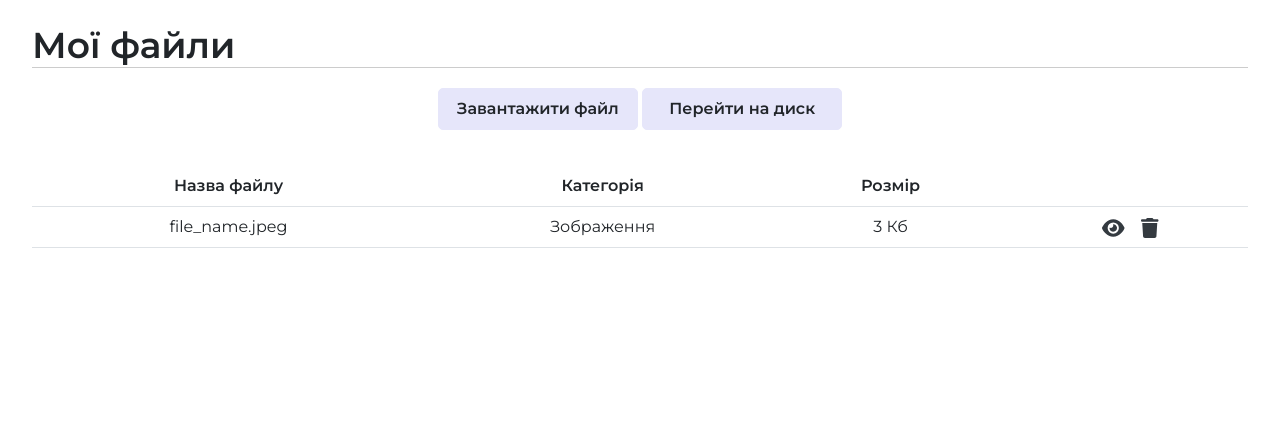
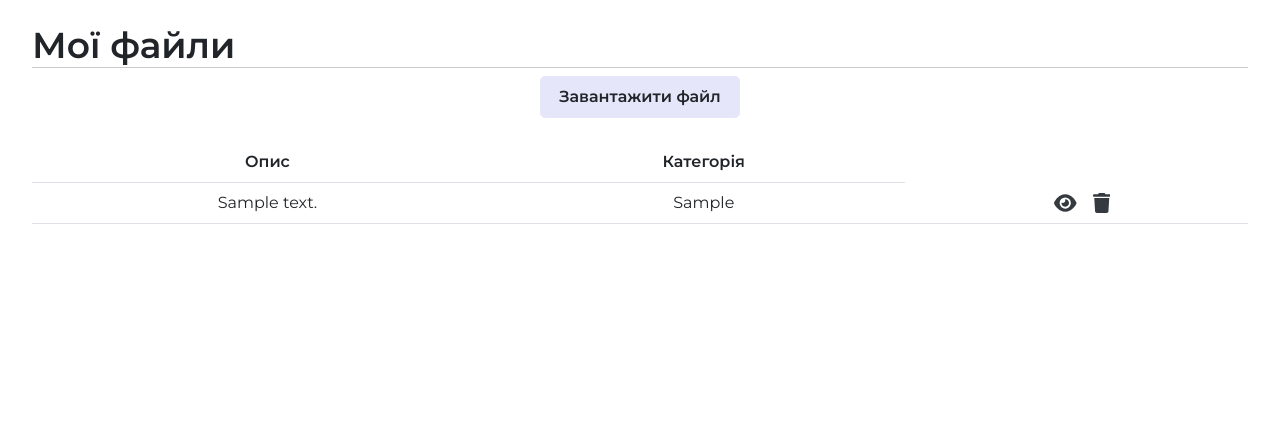
Before and after one commit to Petrenko-Anton/CloudHarbor, a Django app: page /files/files/ in a window 1280 px wide. Shown: the part 84-531 px from the top of the page. Run offline with Django 4.2, Linux system fonts and the light colour scheme; tables that the repository leaves empty hold one stand-in row (values such as "Sample post").

Commit message:
last
Те що обіцяв вчора(актуальна версія)

```diff
--- a/WebAppTeam4/WebAppTeam4/settings.py
+++ b/WebAppTeam4/WebAppTeam4/settings.py
@@ -27,6 +27,7 @@ environ.Env.read_env(BASE_DIR / ".env")
 # SECURITY WARNING: keep the secret key used in production secret!
 SECRET_KEY = env('SECRET_KEY')
 # SECURITY WARNING: don't run with debug turned on in production!
+DROP_BOX = env('DROP_BOX')
 DEBUG = True
 
 ALLOWED_HOSTS = []
--- a/WebAppTeam4/contacts/templates/contacts/base.html
+++ b/WebAppTeam4/contacts/templates/contacts/base.html
@@ -26,7 +26,7 @@
                 {% else %}
                     <a class="navbar-item" href="/contacts" role="button">Контакти</a>
                     <a class="navbar-item" href="/notes/notes/" role="button">Нотатки</a>
-                    <a class="navbar-item" href="/files/files" role="button">Файли</a>
+                    <a class="navbar-item" href="{% url 'files:files' %}" role="button">Файли</a>
                     <a class="navbar-item" href="/news/news" role="button">Новини</a>
                     <a class="navbar-item" href="{% url 'users:logout' %}"><svg xmlns="http://www.w3.org/2000/svg" height="1.25em" viewBox="0 0 512 512"><!--! Font Awesome Free 6.4.2 by @fontawesome - https://fontawesome.com License - https://fontawesome.com/license (Commercial License) Copyright 2023 Fonticons, Inc. --><style>svg{fill:#ffffff}</style><path d="M377.9 105.9L500.7 228.7c7.2 7.2 11.3 17.1 11.3 27.3s-4.1 20.1-11.3 27.3L377.9 406.1c-6.4 6.4-15 9.9-24 9.9c-18.7 0-33.9-15.2-33.9-33.9l0-62.1-128 0c-17.7 0-32-14.3-32-32l0-64c0-17.7 14.3-32 32-32l128 0 0-62.1c0-18.7 15.2-33.9 33.9-33.9c9 0 17.6 3.6 24 9.9zM160 96L96 96c-17.7 0-32 14.3-32 32l0 256c0 17.7 14.3 32 32 32l64 0c17.7 0 32 14.3 32 32s-14.3 32-32 32l-64 0c-53 0-96-43-96-96L0 128C0 75 43 32 96 32l64 0c17.7 0 32 14.3 32 32s-14.3 32-32 32z"/></svg></a>
                 {% endif %}
--- a/WebAppTeam4/files/templates/files/edit.html
+++ b/WebAppTeam4/files/templates/files/edit.html
@@ -6,13 +6,13 @@
     {% csrf_token %}
     <img src="{{media}}{{file.path}}" class="card-img-top" alt="file">
     <div class="mb-3">
-        <label class="form-label">Description</label>
+        <label class="form-label">Опис</label>
         <input type="text" class="form-control" value="{{file.description}}" name="description">
     </div>
     <div class="mb-3">
-        <label class="form-label">Category</label>
+        <label class="form-label">Категорія</label>
         <input type="text" class="form-control" value="{{file.category}}" name="category">
     </div>
-    <button type="submit" class="btn btn-primary">Submit</button>
+    <button type="submit" class="btn btn-primary">Відправити</button>
 </form>
 {% endblock %}
--- a/WebAppTeam4/files/templates/files/files.html
+++ b/WebAppTeam4/files/templates/files/files.html
@@ -4,29 +4,43 @@
 <h1>Мої файли</h1>
 <div class="container text-center">
     <div class="d-grid gap-2 d-md-block">
-        <button class="btn" type="button">Завантажити файл</button>
-        <button class="btn" type="button">Перейти на диск</button>
+        <a class="btn" href="{% url 'files:upload' %}" type="button">Завантажити файл</a>
+<!--        <button class="btn" type="button" href="{% url 'files:files' %}">Перейти на диск</button>-->
     </div>
     <br/>
     <table class="table">
         <thead>
         <tr>
-          <th scope="col">Назва файлу</th>
+            <th scope="col">Опис</th>
+
             <th scope="col">Категорія</th>
-          <th scope="col">Розмір</th>
-          <th scope="col"></th>
         </tr>
         </thead>
         <tbody>
+        {% for file in files %}
         <tr>
-          <td>file_name.jpeg</td>
-          <td>Зображення</td>
-          <td>3 Кб</td>
+            <td scope="col">{{file.description}}</td>
+            {% if file.category %}
+            <td scope="col">{{file.category}}</td>
+            <!--          <th scope="col">Розмір</th>-->
+            {% else %}
+            <td scope="col">Категорія не визначена</td>
+            {% endif %}
             <td>
-            <a><svg class="file-icon" xmlns="http://www.w3.org/2000/svg" height="20px" viewBox="0 0 576 512"><path d="M288 32c-80.8 0-145.5 36.8-192.6 80.6C48.6 156 17.3 208 2.5 243.7c-3.3 7.9-3.3 16.7 0 24.6C17.3 304 48.6 356 95.4 399.4C142.5 443.2 207.2 480 288 480s145.5-36.8 192.6-80.6c46.8-43.5 78.1-95.4 93-131.1c3.3-7.9 3.3-16.7 0-24.6c-14.9-35.7-46.2-87.7-93-131.1C433.5 68.8 368.8 32 288 32zM144 256a144 144 0 1 1 288 0 144 144 0 1 1 -288 0zm144-64c0 35.3-28.7 64-64 64c-7.1 0-13.9-1.2-20.3-3.3c-5.5-1.8-11.9 1.6-11.7 7.4c.3 6.9 1.3 13.8 3.2 20.7c13.7 51.2 66.4 81.6 117.6 67.9s81.6-66.4 67.9-117.6c-11.1-41.5-47.8-69.4-88.6-71.1c-5.8-.2-9.2 6.1-7.4 11.7c2.1 6.4 3.3 13.2 3.3 20.3z"/></svg></a>
-            <a><svg class="file-icon" xmlns="http://www.w3.org/2000/svg" height="20px" viewBox="0 0 448 512"><path d="M135.2 17.7L128 32H32C14.3 32 0 46.3 0 64S14.3 96 32 96H416c17.7 0 32-14.3 32-32s-14.3-32-32-32H320l-7.2-14.3C307.4 6.8 296.3 0 284.2 0H163.8c-12.1 0-23.2 6.8-28.6 17.7zM416 128H32L53.2 467c1.6 25.3 22.6 45 47.9 45H346.9c25.3 0 46.3-19.7 47.9-45L416 128z"/></svg></a>
+                <a href="{% url 'files:edit' file.id %}">
+                    <svg class="file-icon" xmlns="http://www.w3.org/2000/svg"
+                         height="20px" viewBox="0 0 576 512">
+                        <path d="M288 32c-80.8 0-145.5 36.8-192.6 80.6C48.6 156 17.3 208 2.5 243.7c-3.3 7.9-3.3 16.7 0 24.6C17.3 304 48.6 356 95.4 399.4C142.5 443.2 207.2 480 288 480s145.5-36.8 192.6-80.6c46.8-43.5 78.1-95.4 93-131.1c3.3-7.9 3.3-16.7 0-24.6c-14.9-35.7-46.2-87.7-93-131.1C433.5 68.8 368.8 32 288 32zM144 256a144 144 0 1 1 288 0 144 144 0 1 1 -288 0zm144-64c0 35.3-28.7 64-64 64c-7.1 0-13.9-1.2-20.3-3.3c-5.5-1.8-11.9 1.6-11.7 7.4c.3 6.9 1.3 13.8 3.2 20.7c13.7 51.2 66.4 81.6 117.6 67.9s81.6-66.4 67.9-117.6c-11.1-41.5-47.8-69.4-88.6-71.1c-5.8-.2-9.2 6.1-7.4 11.7c2.1 6.4 3.3 13.2 3.3 20.3z"/>
+                    </svg>
+                </a>
+                <a href="{% url 'files:remove' file.id %}">
+                    <svg class="file-icon" xmlns="http://www.w3.org/2000/svg" height="20px" viewBox="0 0 448 512">
+                        <path d="M135.2 17.7L128 32H32C14.3 32 0 46.3 0 64S14.3 96 32 96H416c17.7 0 32-14.3 32-32s-14.3-32-32-32H320l-7.2-14.3C307.4 6.8 296.3 0 284.2 0H163.8c-12.1 0-23.2 6.8-28.6 17.7zM416 128H32L53.2 467c1.6 25.3 22.6 45 47.9 45H346.9c25.3 0 46.3-19.7 47.9-45L416 128z"/>
+                    </svg>
+                </a>
             </td>
         </tr>
+        {% endfor %}
         </tbody>
     </table>
 
--- a/WebAppTeam4/files/templates/files/upload.html
+++ b/WebAppTeam4/files/templates/files/upload.html
@@ -5,7 +5,7 @@
 <form action="{% url 'files:upload' %}" method="post" enctype="multipart/form-data">
     {% csrf_token %}
     <div class="mb-3">
-        <label class="form-label">Description</label>
+        <label class="form-label">Опис</label>
         {{form.description}}
     </div>
     <div class="mb-3">
--- a/WebAppTeam4/files/views.py
+++ b/WebAppTeam4/files/views.py
@@ -6,8 +6,7 @@ from .forms import FileForm
 from .models import File
 
 # ключ API тимчасово тут
-dbx = dropbox.Dropbox(
-    'sl.BlWbv8sLr9A-txbOBOchHrlqg3Sqd4zRb6wEt8XdPu70Kp_IN9M99QDam87w-GrEz9VcGyeexKcRc_PX7KXds0agbFqhSdZrQGHkmxtBYitR1Y5ZRAHz3e574EiiuRf4X81kDzUpzS3J')
+dbx = dropbox.Dropbox(settings.DROP_BOX)
 
 
 def main(request):
```
Lines whose indentation alone changed are shown as unchanged.
